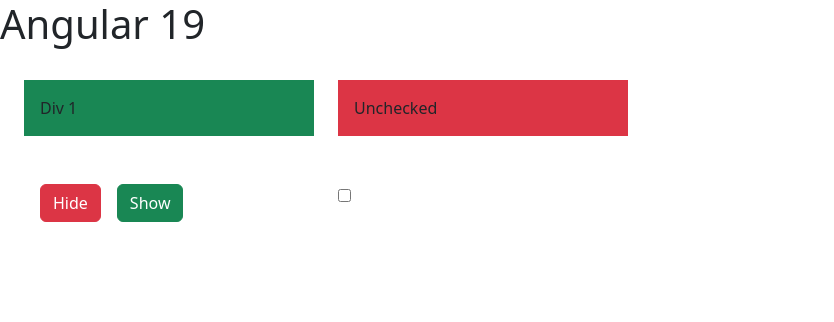
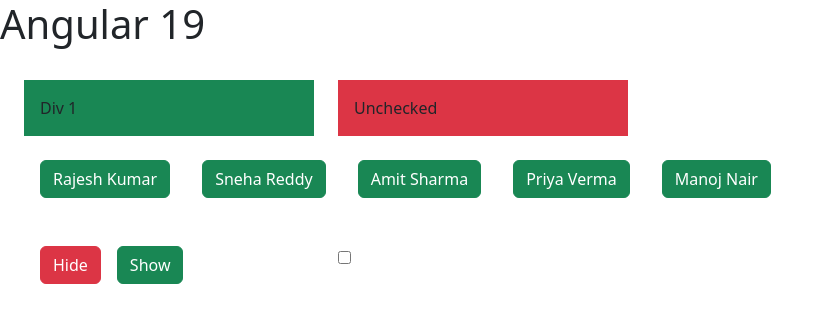
Before and after one commit to Code-Kage-hub/firstApp, an Angular app: page / in a window 1280 px wide. Shown: the top 322 px of the page, without its empty margins (0-834 px from the left). Built offline with nearby package versions, Linux system fonts and the light colour scheme.

Commit message:
cntrl stmts @for

```diff
--- a/src/app/components/control-stmt/control-stmt.component.html
+++ b/src/app/components/control-stmt/control-stmt.component.html
@@ -18,6 +18,11 @@
         </div>
         }
     </div>
+    <div class="col-8 pt-4 ">
+        @for(emp of empList; track $index){
+            <button class="btn btn-success mx-3">{{emp.name}}</button>
+        }
+    </div>
 </div>
 <div class="row p-4">
     <div class="col-3">
--- a/src/app/components/control-stmt/control-stmt.component.ts
+++ b/src/app/components/control-stmt/control-stmt.component.ts
@@ -13,4 +13,11 @@
   hideShow(val:boolean){
     this.isVisible = val;
   }
+   empList: any[] = [
+    { empId: 101, name: 'Rajesh Kumar', city: 'Delhi', contact: '+91-9876543210' },
+    { empId: 102, name: 'Sneha Reddy', city: 'Hyderabad', contact: '+91-9123456780' },
+    { empId: 103, name: 'Amit Sharma', city: 'Mumbai', contact: '+91-9988776655' },
+    { empId: 104, name: 'Priya Verma', city: 'Bengaluru', contact: '+91-9090909090' },
+    { empId: 105, name: 'Manoj Nair', city: 'Kochi', contact: '+91-9876501234' }
+  ];
 }
```
